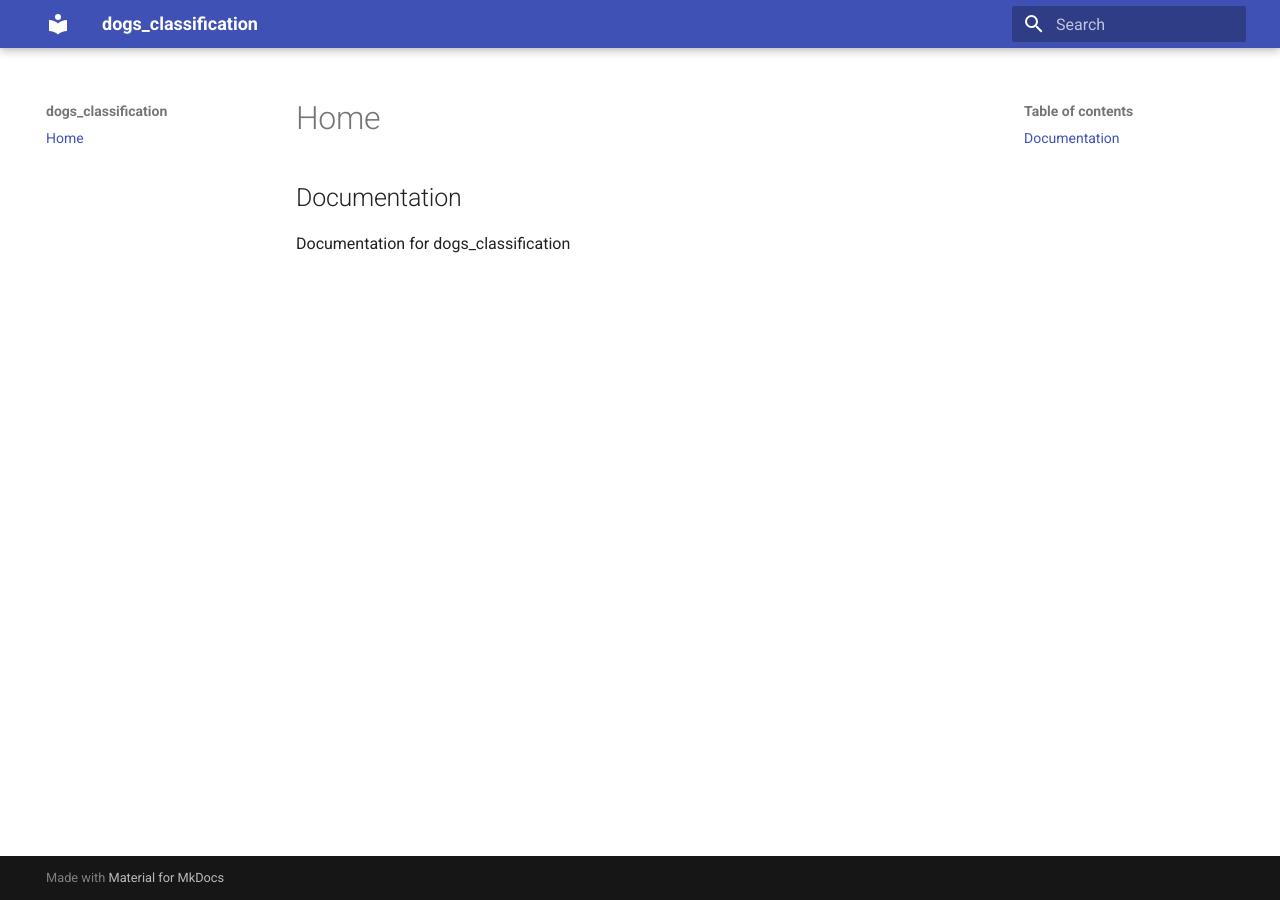
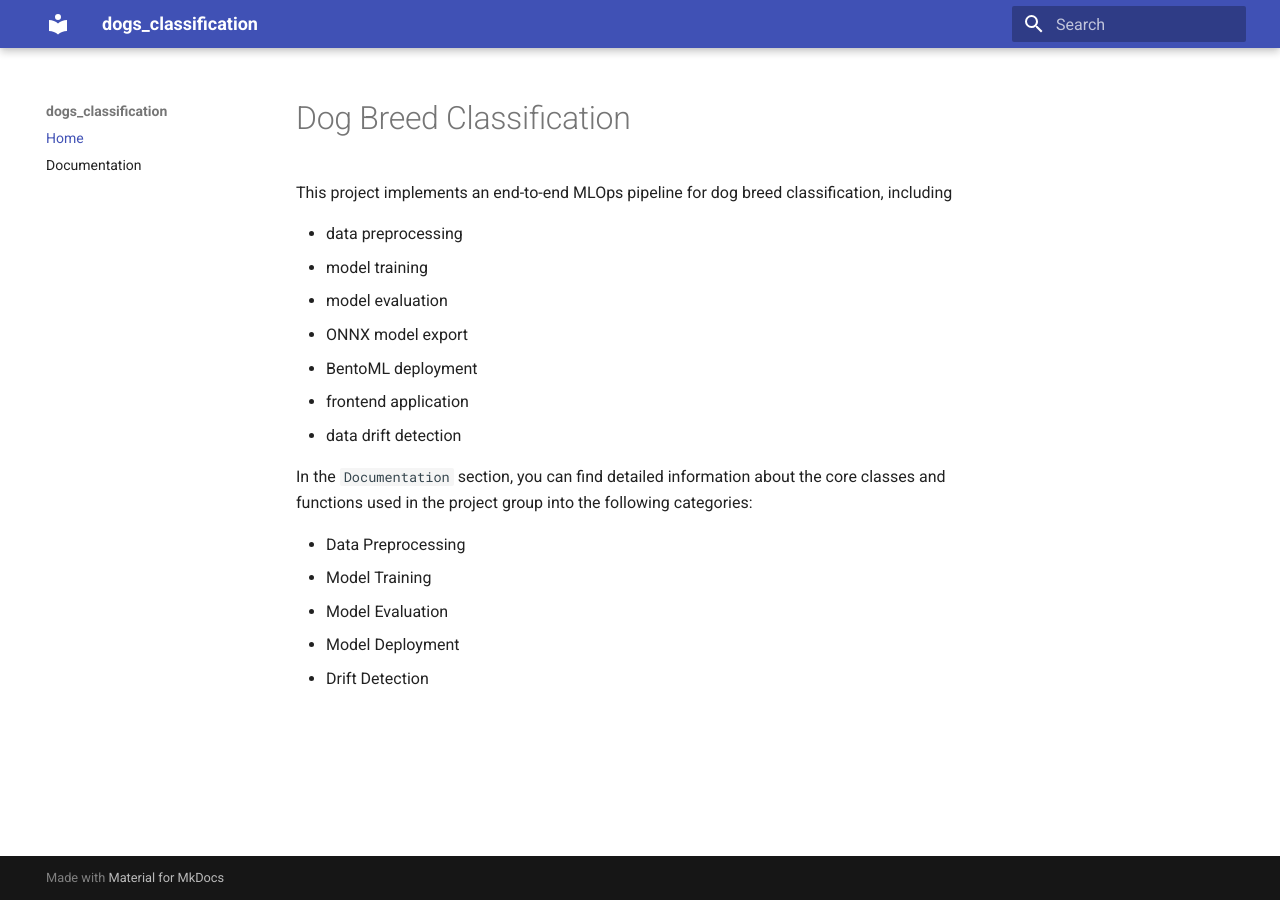
Before and after one commit to hiwicip/mlops_dogs_classification, an MkDocs documentation site: the page built from docs/source/index.md, in a window 1280 px wide. Built offline with MkDocs 1.6.1 and Material for MkDocs 9.7.7, drawn with Linux system fonts in a browser that asks for light colours.

Commit message:
214 write and publish documentation (#216)

```diff
--- a/docs/mkdocs.yaml
+++ b/docs/mkdocs.yaml
@@ -18,6 +18,8 @@ plugins:
             show_root_heading: true
             separate_signature: true
             show_signature_annotations: true
+            heading_level: 3
 
 nav:
   - Home: index.md
+  - Documentation: docs.md
--- a/docs/source/index.md
+++ b/docs/source/index.md
@@ -1,3 +1,19 @@
-## Documentation
+# Dog Breed Classification
 
-Documentation for dogs_classification
+This project implements an end-to-end MLOps pipeline for dog breed classification, including
+
+- data preprocessing
+- model training
+- model evaluation
+- ONNX model export
+- BentoML deployment
+- frontend application
+- data drift detection
+
+In the `Documentation` section, you can find detailed information about the core classes and functions used in the project group into the following categories:
+
+- Data Preprocessing
+- Model Training
+- Model Evaluation
+- Model Deployment
+- Drift Detection
```
Also changed, not shown: docs/source/docs.md (added, +55 -0 lines), 9 other files.
